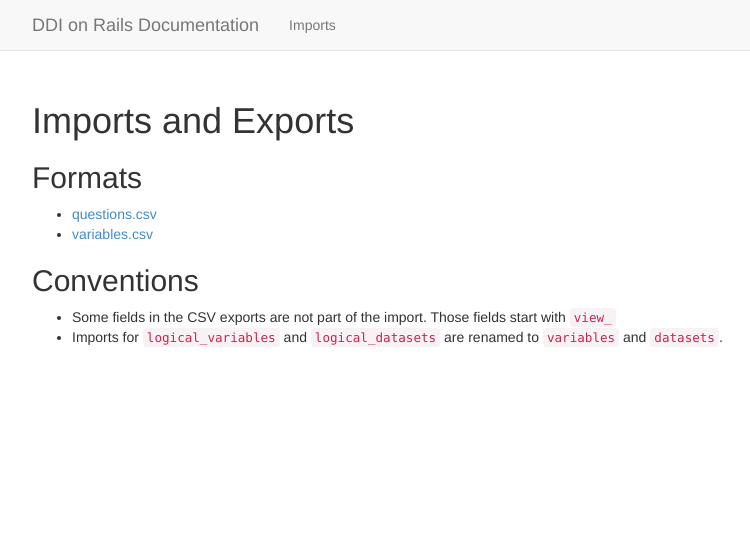
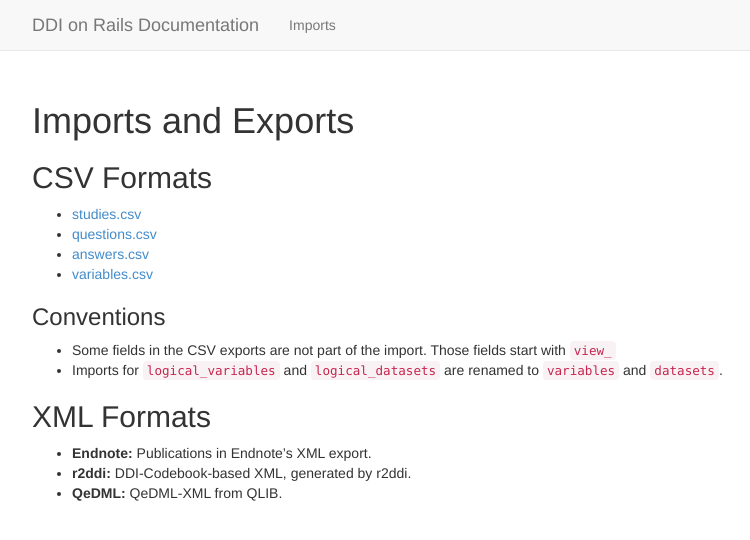
Before and after one commit to ddionrails/ddionrails.github.io, a Jekyll site: the page built from imports/index.markdown, in a window 1280 px wide. Shown: the top 540 px of the page, without its empty margins (38-788 px from the left). Built offline with Jekyll 4.4.1, drawn with Linux system fonts in a browser that asks for light colours; Markdown is read by kramdown in place of the engine named in the settings.

Commit message:
Update imports

```diff
--- a/imports/index.markdown
+++ b/imports/index.markdown
@@ -6,16 +6,23 @@ title: Imports and Exports
 Imports and Exports
 ===================
 
-Formats
--------
+CSV Formats
+-----------
 
+* [studies.csv](studies_csv.html)
 * [questions.csv](questions_csv.html)
+* [answers.csv](answers_csv.html)
 * [variables.csv](variables_csv.html)
 
-Conventions
------------
-
+### Conventions
 * Some fields in the CSV exports are not part of the import.
   Those fields start with `view_`
 * Imports for `logical_variables` and `logical_datasets` are renamed to
   `variables` and `datasets`.
+
+XML Formats
+-----------
+
+* **Endnote:** Publications in Endnote's XML export.
+* **r2ddi:** DDI-Codebook-based XML, generated by r2ddi.
+* **QeDML:** QeDML-XML from QLIB.
```
Also changed, not shown: imports/answers_csv.markdown (added, +13 -0 lines), imports/studies_csv.markdown (added, +15 -0 lines).
